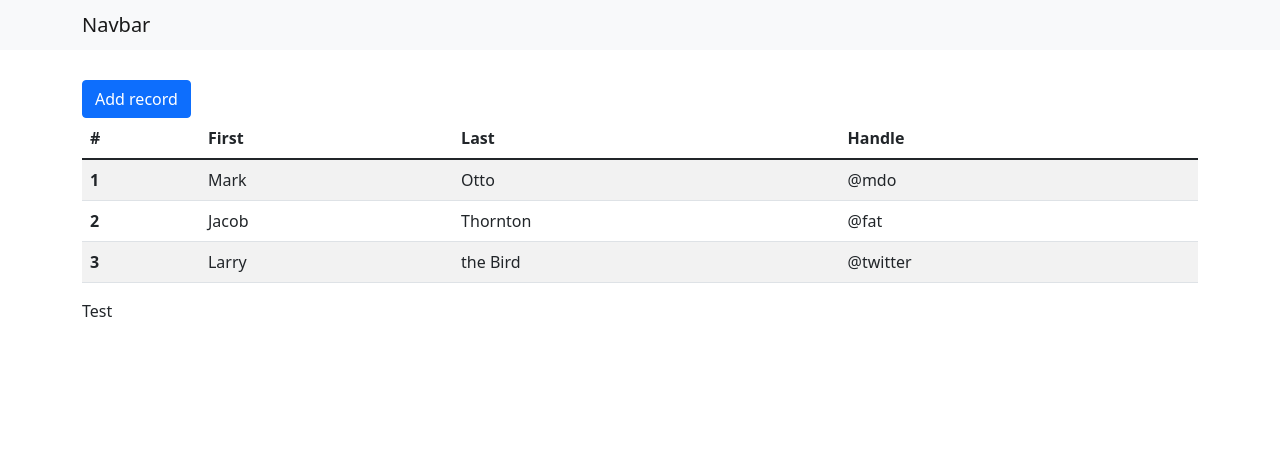
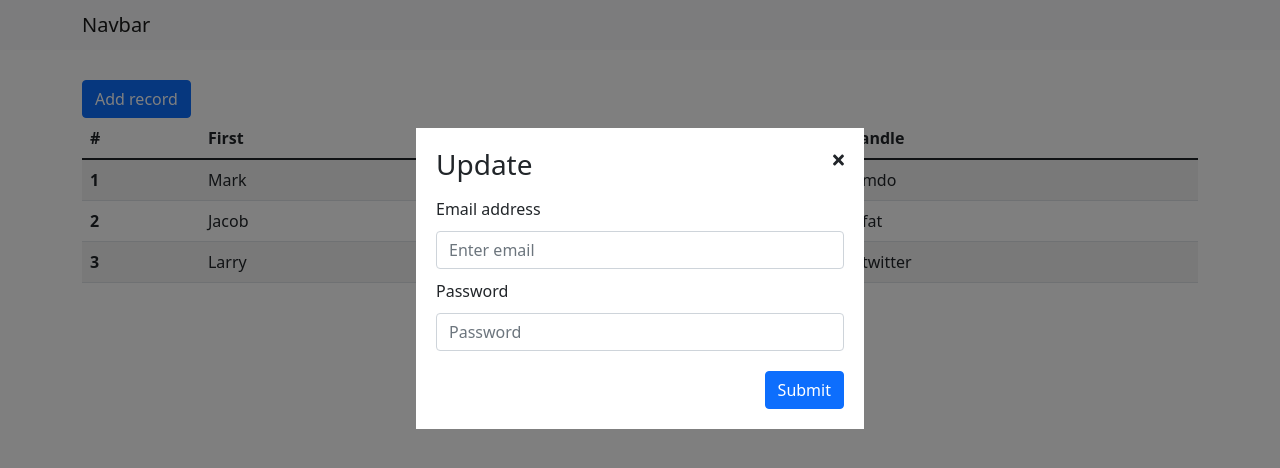
Before and after one commit to Yowsifahamed/react-crud, a React (Create React App) app: page / in a window 1280 px wide. Shown: the top 468 px of the page. Built offline with nearby package versions, Linux system fonts and the light colour scheme.

Commit message:
font awesome and modal added

```diff
--- a/package.json
+++ b/package.json
@@ -3,6 +3,11 @@
   "version": "0.1.0",
   "private": true,
   "dependencies": {
+    "@fortawesome/fontawesome-svg-core": "^1.2.36",
+    "@fortawesome/free-brands-svg-icons": "^5.15.4",
+    "@fortawesome/free-regular-svg-icons": "^5.15.4",
+    "@fortawesome/free-solid-svg-icons": "^5.15.4",
+    "@fortawesome/react-fontawesome": "^0.1.15",
     "@testing-library/jest-dom": "^5.14.1",
     "@testing-library/react": "^11.2.7",
     "@testing-library/user-event": "^12.8.3",
--- a/src/components/dialog/records-dialog.css
+++ b/src/components/dialog/records-dialog.css
@@ -1,2 +1,45 @@
+.dialog-modal {
+  border: 1px solid #dddddd;
+  padding: 35px 15px 32px 15px;
+}
+
 .dialog-content {
+  position: absolute;
+  width: 35%;
+  top: 16%;
+  right: 32.5%;
+  background: #fff;
+  z-index: 1113;
+  padding: 20px;
+  left: 32.5%;
 }
+
+.black-drop {
+  background-color: #000000;
+  opacity: 0.5;
+  position: fixed;
+  top: 0;
+  left: 0;
+  z-index: 1040;
+  width: 100vw;
+  height: 100vh;
+}
+
+.submit-btn {
+  float: right;
+  margin-top: 10px;
+}
+
+.input-control,
+.input-lable {
+  margin-bottom: 10px;
+}
+
+.update-heading {
+  margin-bottom: 15px;
+  display: inline-block;
+}
+
+.cross-icon {
+  float: right;
+}
--- a/src/components/dialog/records-dialog.js
+++ b/src/components/dialog/records-dialog.js
@@ -1,5 +1,7 @@
 import React, { Component } from 'react';
 import "./records-dialog.css";
+import { FontAwesomeIcon } from '@fortawesome/react-fontawesome'
+import { faTimes } from '@fortawesome/free-solid-svg-icons'
 
 class Dialog extends Component {
     constructor(props) {
@@ -12,9 +14,24 @@ class Dialog extends Component {
     render() {
         if (this.props.dialogStatus) {
             return (
-                <div className="dialog-content">
-                    Test
-                </div>
+                <section>
+                    <div className="dialog-content container">
+                        <h3 className="update-heading">Update </h3>
+                        <span className="cross-icon"> <FontAwesomeIcon icon={faTimes} /> </span>
+                        <form>
+                            <div className="form-group">
+                                <label for="exampleInputEmail1" className="input-lable">Email address</label>
+                                <input type="email" className="form-control input-control" id="exampleInputEmail1" aria-describedby="emailHelp" placeholder="Enter email" />
+                            </div>
+                            <div className="form-group">
+                                <label for="exampleInputPassword1" className="input-lable">Password</label>
+                                <input type="password" className="form-control input-control" id="exampleInputPassword1" placeholder="Password" />
+                            </div>
+                            <button type="submit" className="btn btn-primary submit-btn">Submit</button>
+                        </form>
+                    </div>
+                    <div className="black-drop"></div>
+                </section>
             );
         } else {
             return (
```
Also changed, not shown: 1 other file (tests, documents, lock files or other folders).
